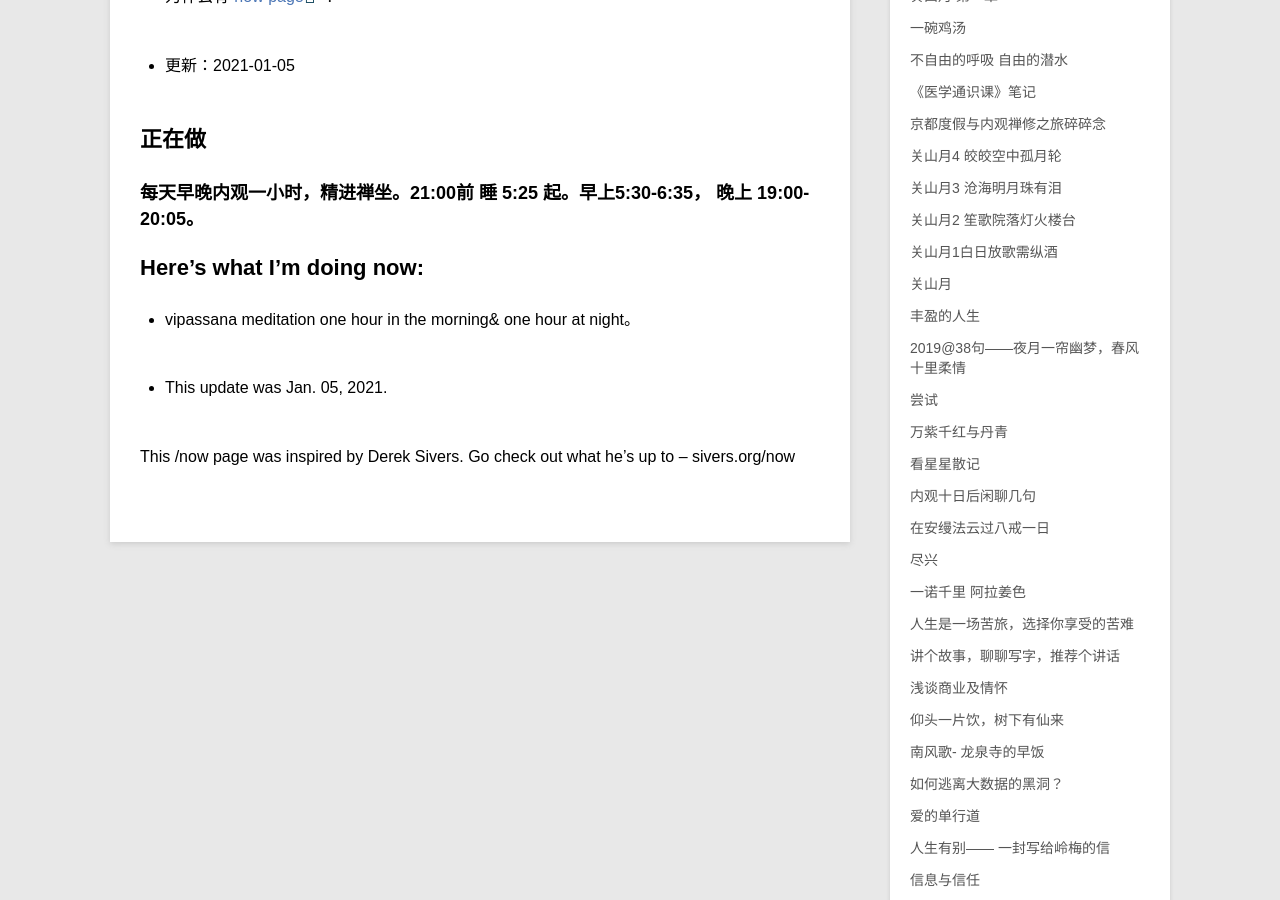
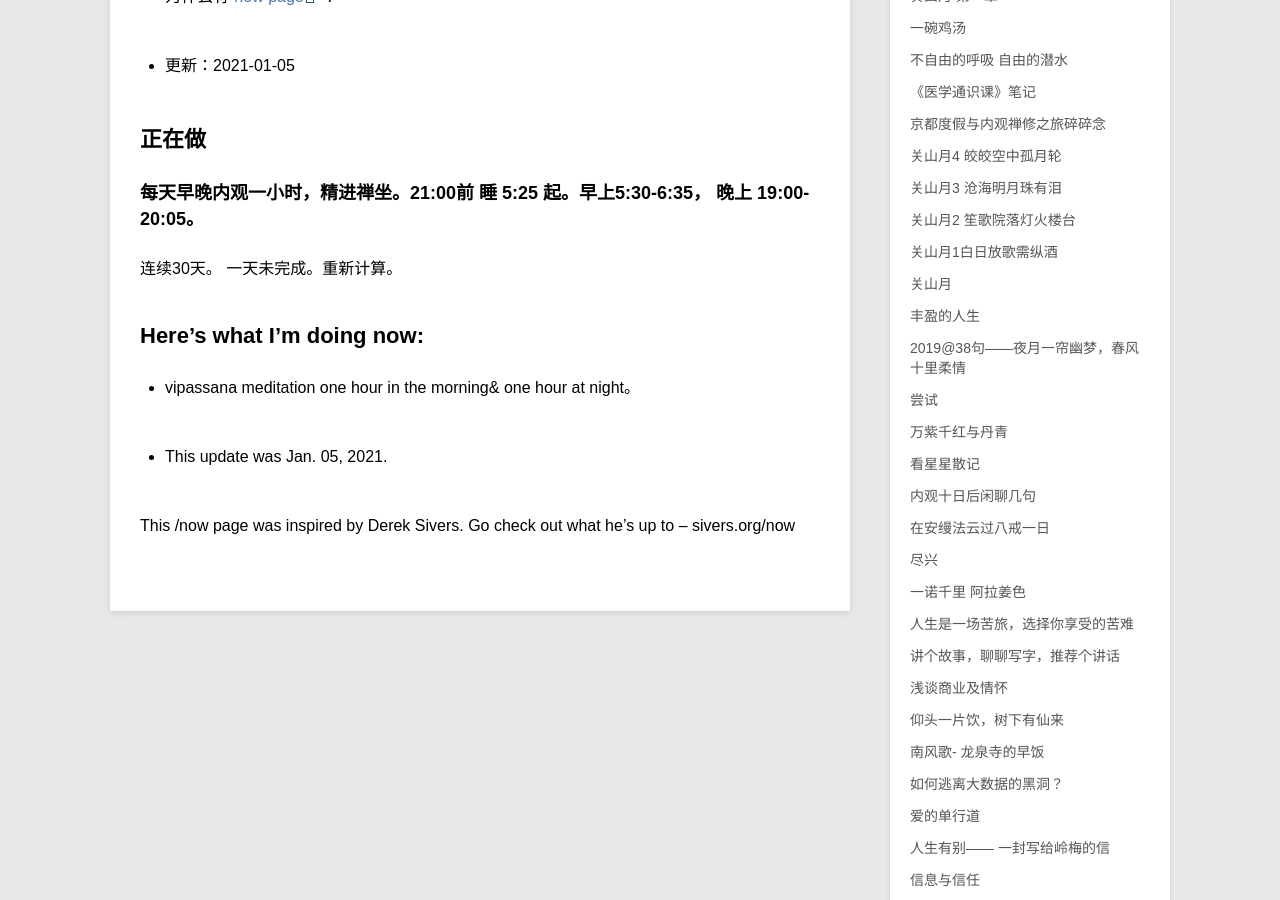
Before and after one commit to violettianjie/violettianjie.github.io, a Jekyll site: the page built from _posts/blog/2017-09-03-now.md, in a window 1280 px wide and 900 px high, scrolled down 321 px. Built offline with Jekyll 4.4.1, drawn with Linux system fonts in a browser that asks for light colours; comment, search, counter and statistics services are not loaded.

Commit message:
Update 2017-09-03-now.md

```diff
--- a/_posts/blog/2017-09-03-now.md
+++ b/_posts/blog/2017-09-03-now.md
@@ -14,6 +14,7 @@ category: blog
 ## 正在做
 
 ### 每天早晚内观一小时，精进禅坐。21:00前 睡 5:25 起。早上5:30-6:35， 晚上 19:00-20:05。
+连续30天。 一天未完成。重新计算。
 
 
 
```
